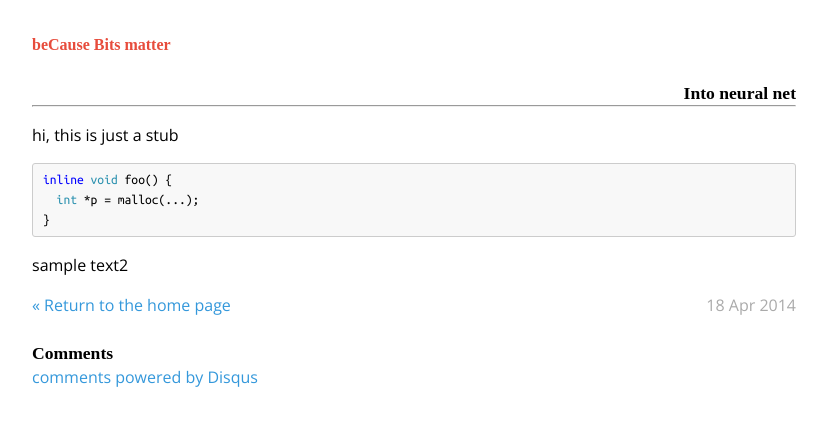
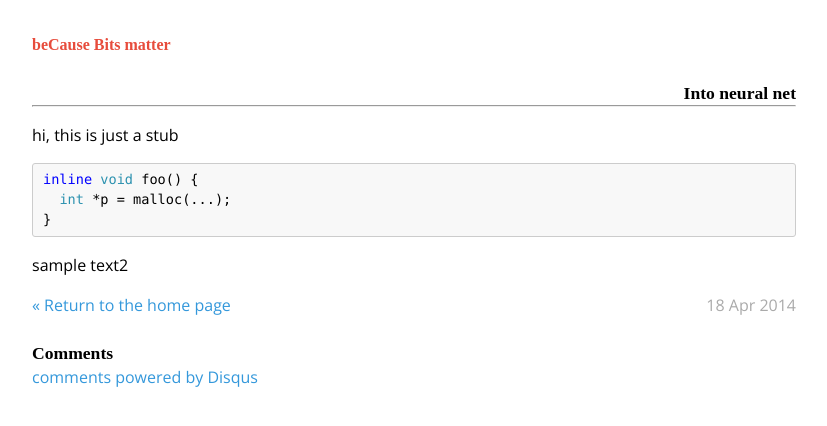
Before and after one commit to lugovskoy/lugovskoy.github.io, a Jekyll site: the page built from _posts/2014-08-02-into-neural-net.md, in a window 1280 px wide. Shown: the top 426 px of the page, without its empty margins (226-1053 px from the left). Built offline with Jekyll 4.4.1, drawn with Linux system fonts in a browser that asks for light colours; some web fonts are replaced; comment, search, counter and statistics services are not loaded.

Commit message:
Update main.css

```diff
--- a/css/main.css
+++ b/css/main.css
@@ -108,7 +108,7 @@ header a {
 }
 
 code,pre {
-    font-family: 'Ubuntu Mono', monospace
+    font-family: Consolas,monaco,monospace
 }
 
 code {
```
